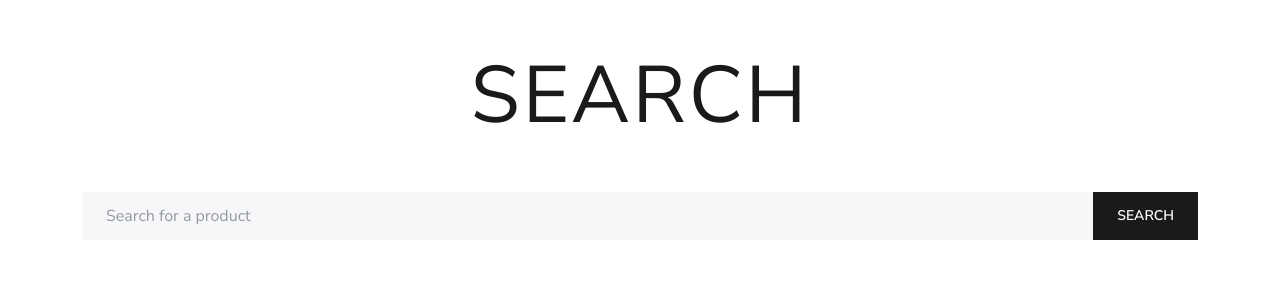
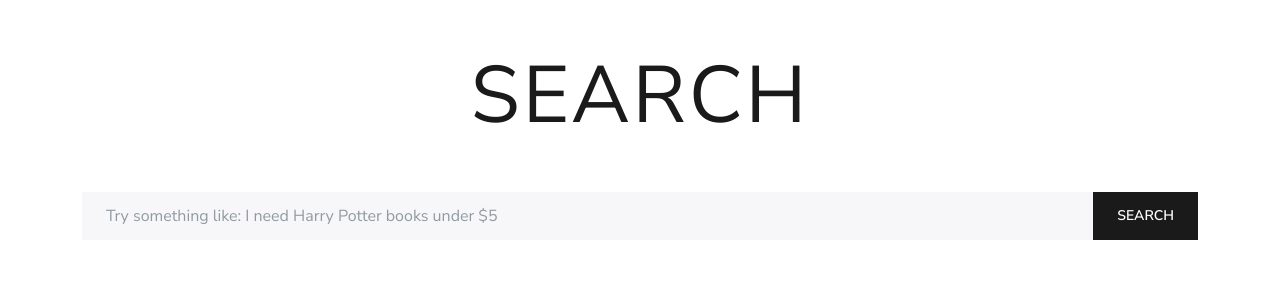
Before and after one commit to AV2001/smart-commerce, a Flask app: template templates/users/search.html in a window 1280 px wide. Shown: the part 92-392 px from the top of the page. Run offline with Flask 3, Linux system fonts and the light colour scheme; the template is opened without the code that fills it, so the values that code supplies are empty; some libraries are stand-ins or nearby versions.

Commit message:
change input placeholder

```diff
--- a/templates/users/search.html
+++ b/templates/users/search.html
@@ -9,7 +9,7 @@
                 name="search"
                 id="search"
                 class="form-control"
-                placeholder="Search for a product"
+                placeholder="Try something like: I need Harry Potter books under $5"
                 required
             />
             <button class="btn btn-primary" type="submit" id="btn-search">
```
